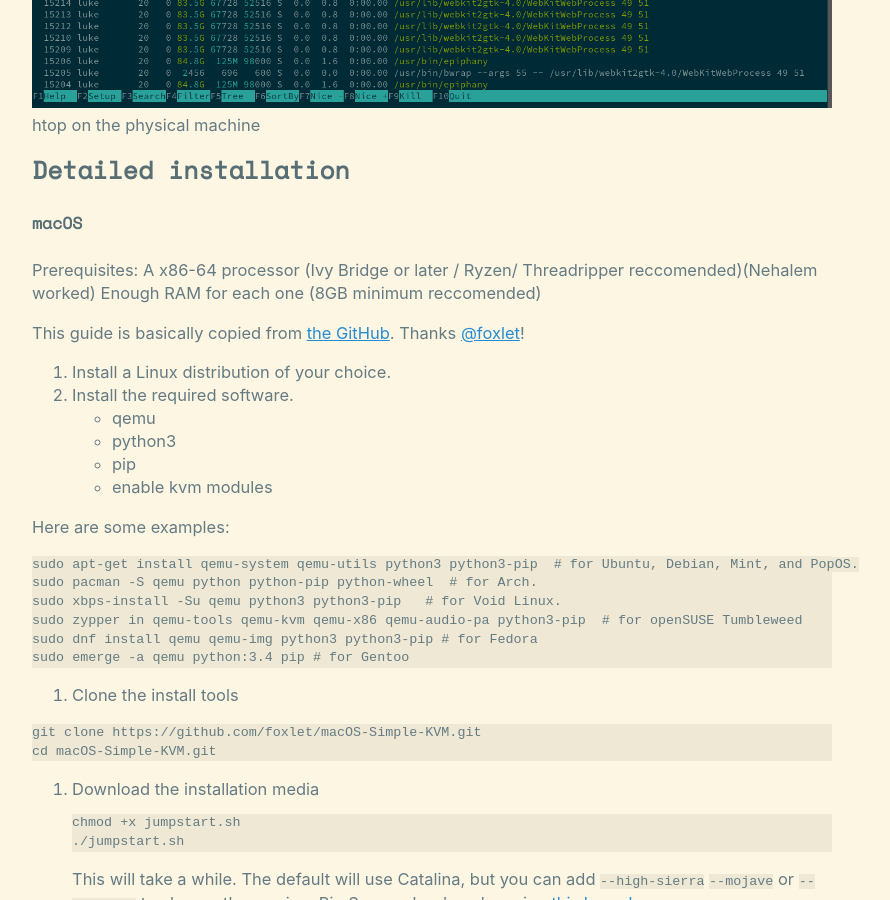
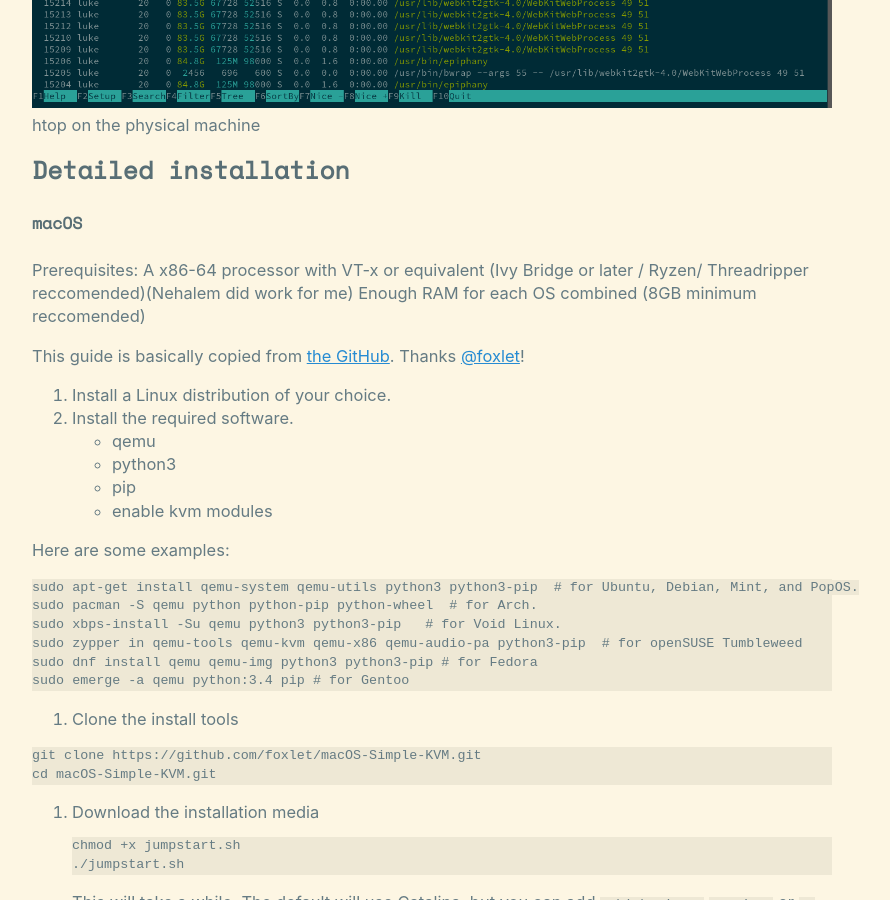
Before and after one commit to luke2m/lukesempire-gitlab-mirror, a Jekyll site: the page built from _posts/2021-04-11-VMs.md, in a window 1280 px wide and 900 px high, scrolled down 2705 px. Shown: the whole window, without its empty margins (208-1098 px from the left). Built offline with Jekyll 4.4.1, drawn with Linux system fonts in a browser that asks for light colours; comment, search, counter and statistics services are not loaded.

Commit message:
Update _posts/2021-04-11-VMs.md

```diff
--- a/_posts/2021-04-11-VMs.md
+++ b/_posts/2021-04-11-VMs.md
@@ -29,8 +29,8 @@
 #### macOS
 
 Prerequisites:
-A x86-64 processor (Ivy Bridge or later / Ryzen/ Threadripper reccomended)(Nehalem worked)
-Enough RAM for each one (8GB minimum reccomended)
+A x86-64 processor with VT-x or equivalent (Ivy Bridge or later / Ryzen/ Threadripper reccomended)(Nehalem did work for me)
+Enough RAM for each OS combined (8GB minimum reccomended)
 
 This guide is basically copied from [the GitHub](https://github.com/foxlet/macOS-Simple-KVM). Thanks [@foxlet](https://github.com/foxlet)!
 1. Install a Linux distribution of your choice.
```
